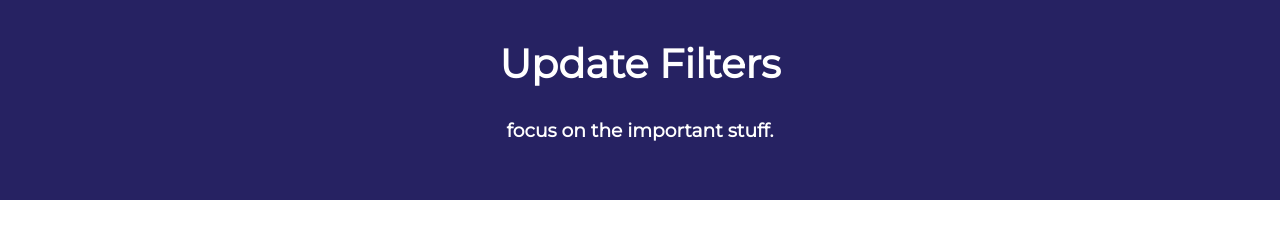
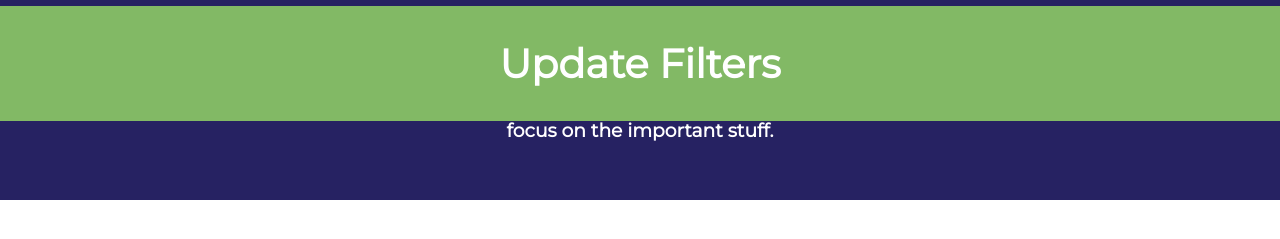
Before and after one commit to briandavidjoyner/diapers_api, a website: page V3/public/index.html in a window 1280 px wide. Shown: the part 679-918 px from the top of the page. Drawn offline with nearby package versions, Linux system fonts and the light colour scheme; no server answers.

Commit message:
Update Filter Color
Updated Filter Color

```diff
--- a/V3/public/styles.css
+++ b/V3/public/styles.css
@@ -71,7 +71,7 @@ h2 {
 
 #footer_text_container{
 	color: white;
-	background-color: rgb(38,34,98);
+	background-color: #82b965;
 	width:100vw;
 	//height:12.5vh;
 	position: fixed;
--- a/package.json
+++ b/package.json
@@ -25,7 +25,7 @@
     "gulp": "^3.9.1",
     "mailchimp-api-v3": "^1.8.0",
     "md5": "^2.2.1",
-    "mongodb": "^3.0.7",
+    "mongodb": "^3.0.8",
     "mongoose": "^4.13.12",
     "promise": "^8.0.1",
     "twilio": "^3.16.0",
```
Also changed, not shown: 1 other file.
